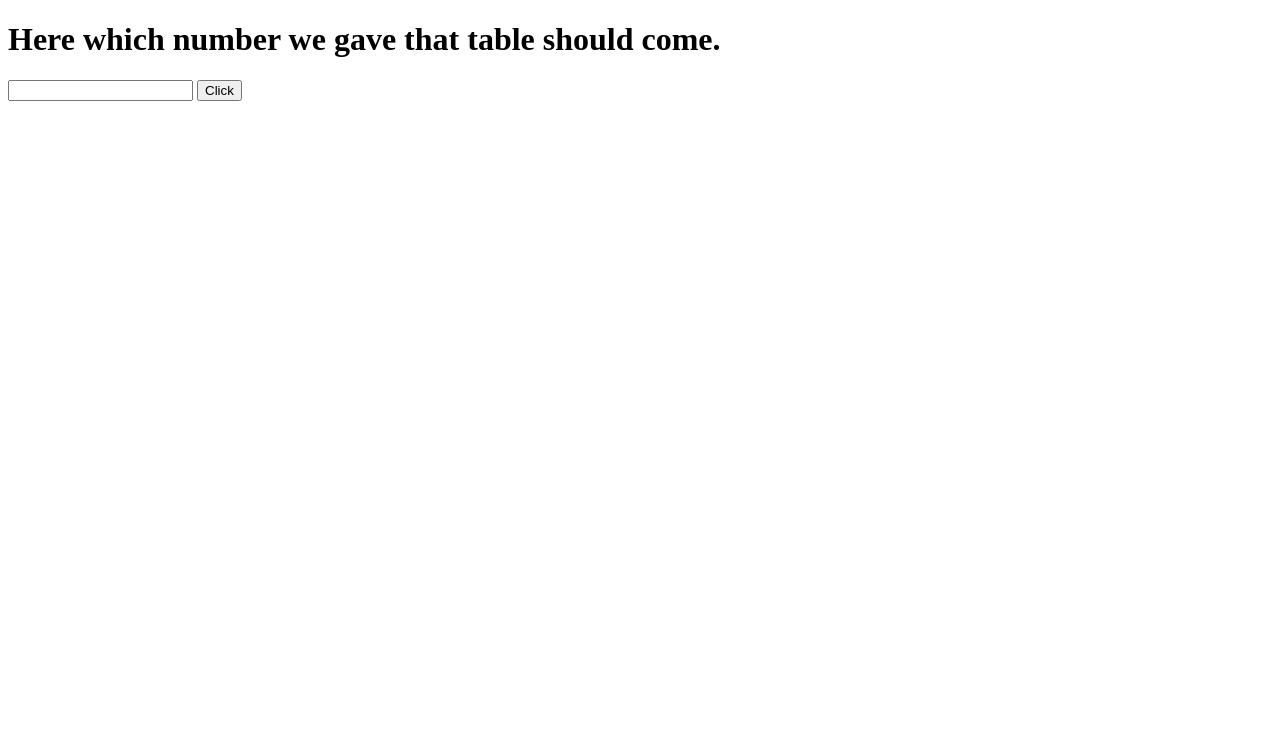
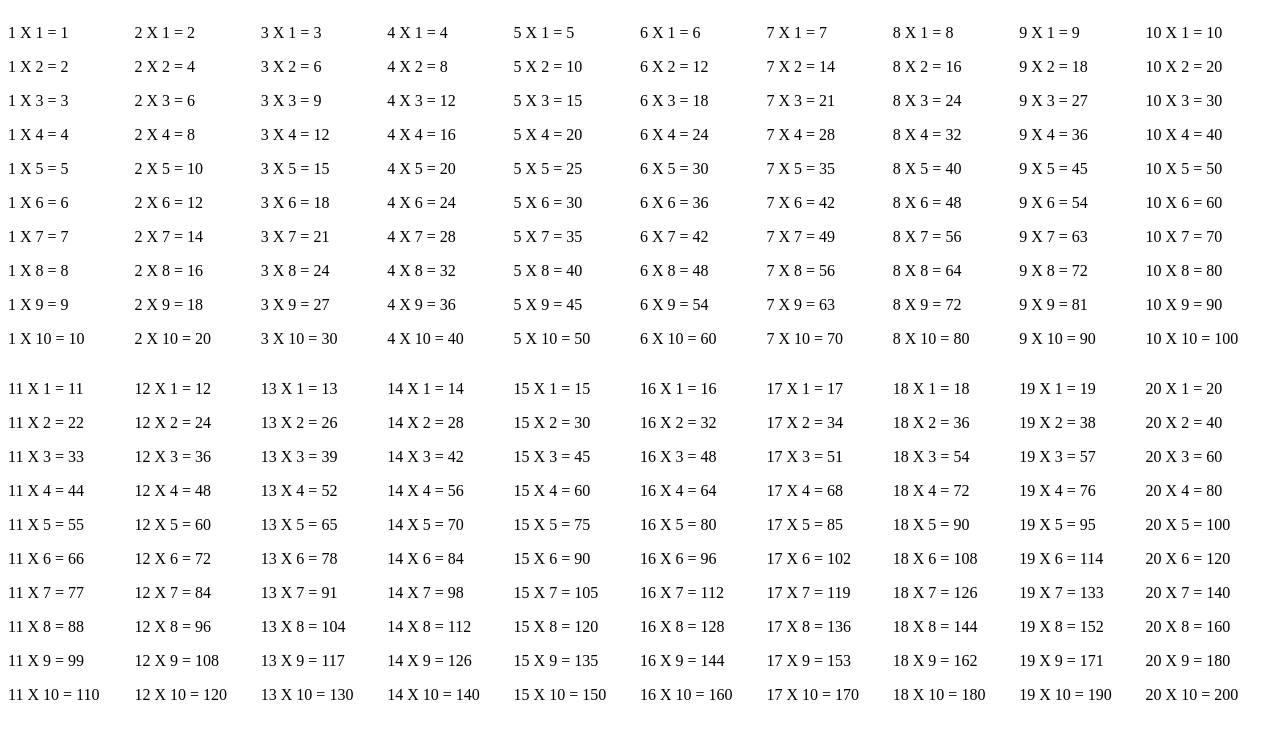
Before and after one commit to MuskanValmiki/Netwest_Preparing_Logical_Questions, a plain HTML site: page table.html in a window 1280 px wide. Drawn offline with Linux system fonts and the light colour scheme.

Commit message:
Add files via upload

```diff
--- a/table.html
+++ b/table.html
@@ -7,20 +7,7 @@
     <title>Table</title>
 </head>
 <body>
-    <h1>Here which number we gave that table should come.</h1>
-    <input type="number" class="input">
-    <button class="button" onclick="table()">Click</button>
-    <div id="container"></div>
-    <script>
-        function table(){
-            const number=document.querySelector('.input');
-            const container=document.querySelector("#container");
-            container.innerHTML=""
-            for(let i = 1; i <= 10; i++) {
-                const result = i * number.value;
-                container.innerHTML+=`<div>${number.value} * ${i} = ${result}</div>`
-            }
-        }
-    </script>
+    <div class="container"></div>
 </body>
+<script src="table.js"></script>
 </html>
--- /dev/null
+++ b/table.js
@@ -0,0 +1,10 @@
+const container=document.querySelector(".container");
+for (i=1;i<=20;i++){
+    let table=''
+    for(j=1;j<=10;j++){
+        table+=`<p>${i} X ${j} = ${i*j}</p>`
+    }
+    container.innerHTML+=`<div>${table}</div>`
+}
+container.style.display="grid"
+container.style.gridTemplateColumns="repeat(10,1fr)"
```
